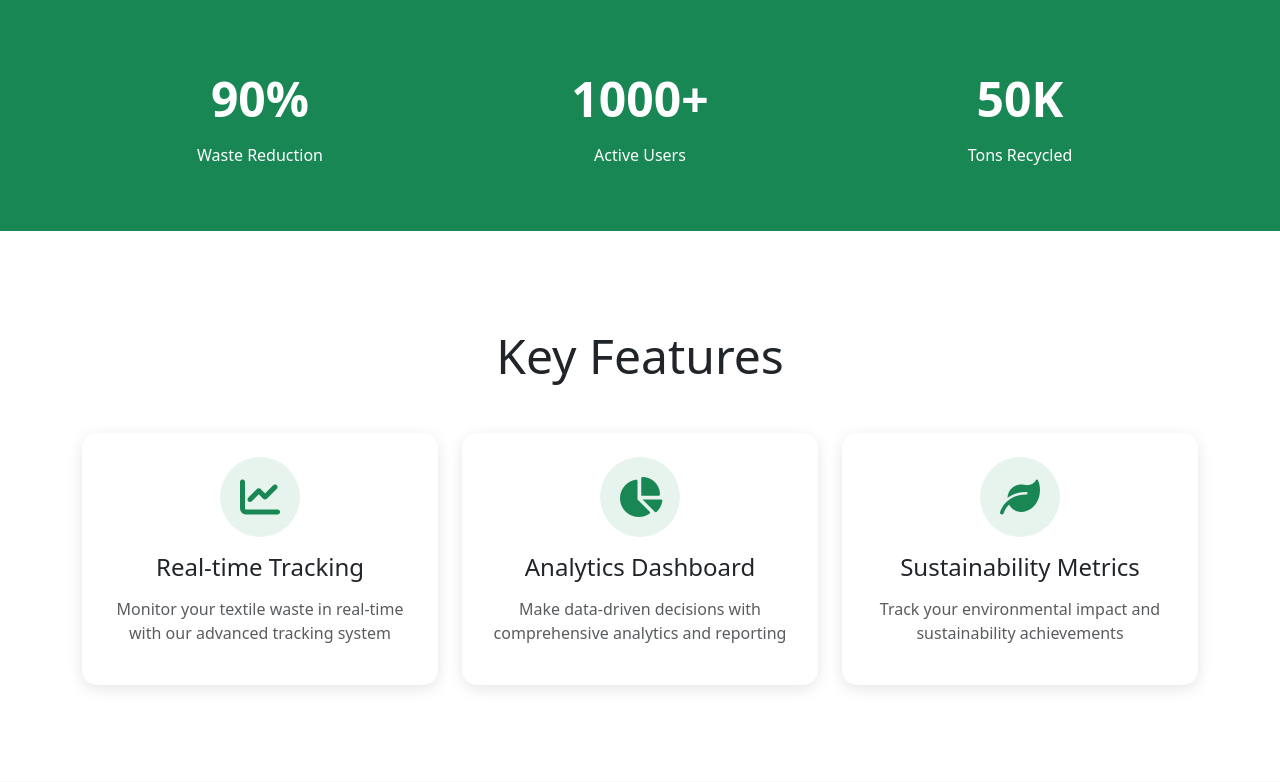
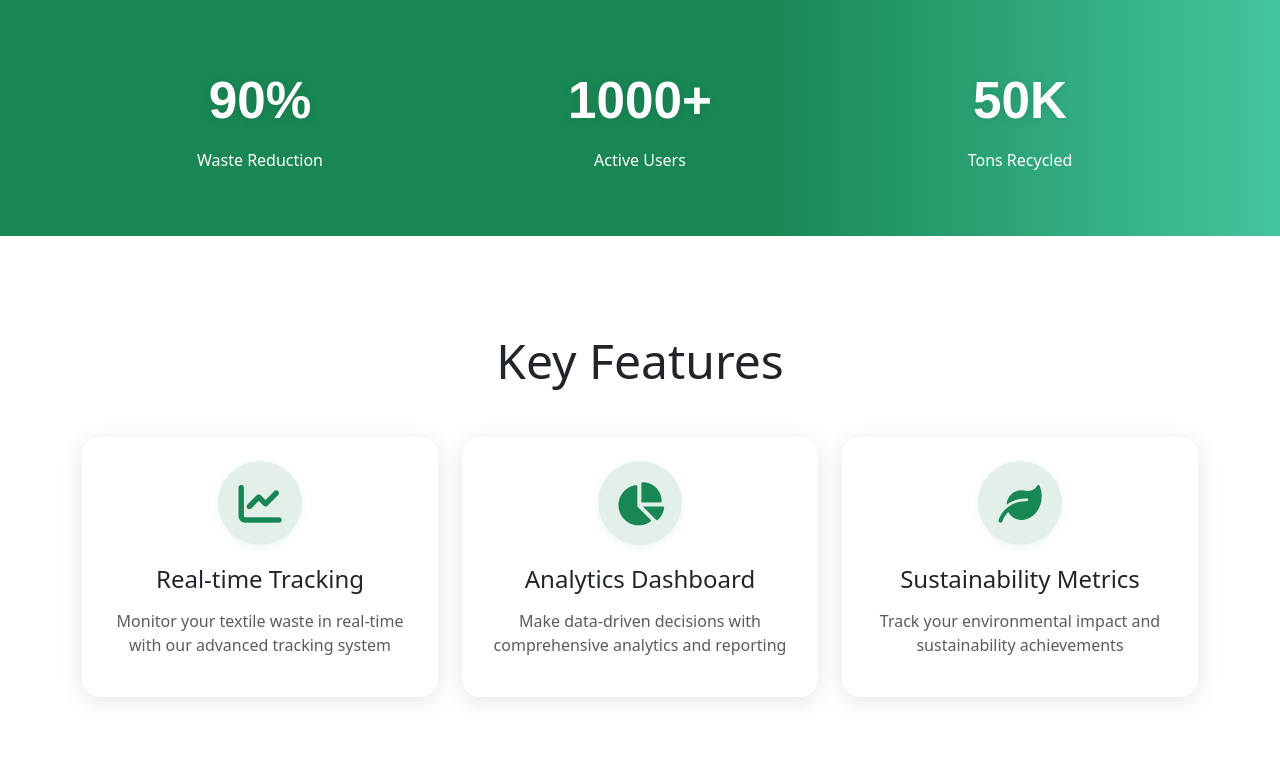
Before and after one commit to parvezdia/textile-waste-management, a Django app: page / in a window 1280 px wide. Shown: the part 881-1663 px from the top of the page. Run offline with Django 5.2, Linux system fonts and the light colour scheme; some libraries are stand-ins or nearby versions.

Commit message:
feat: Refactor landing page styles by moving CSS to external file for improved maintainability

```diff
--- /dev/null
+++ b/static/css/landing.css
@@ -0,0 +1,140 @@
+/* landing.css - Enhanced styles for landing page */
+.hero-section {
+    background: linear-gradient(rgba(0, 0, 0, 0.6), rgba(0, 0, 0, 0.7)), url('https://images.unsplash.com/photo-1581875403743-a3bf2cbed523?ixlib=rb-4.0.3');
+    background-size: cover;
+    background-position: center;
+    min-height: 100vh;
+    color: white;
+    position: relative;
+    display: flex;
+    align-items: center;
+    justify-content: center;
+    text-shadow: 0 2px 8px rgba(0,0,0,0.3);
+}
+.hero-section h1 {
+    font-family: 'Montserrat', sans-serif;
+    font-weight: 800;
+    letter-spacing: 2px;
+    font-size: 3rem;
+    margin-bottom: 1.5rem;
+    animation: fadeInDown 1s;
+}
+.hero-section p.lead {
+    font-size: 1.4rem;
+    margin-bottom: 2.5rem;
+    animation: fadeInUp 1.2s;
+}
+@keyframes fadeInDown {
+    from { opacity: 0; transform: translateY(-40px); }
+    to { opacity: 1; transform: translateY(0); }
+}
+@keyframes fadeInUp {
+    from { opacity: 0; transform: translateY(40px); }
+    to { opacity: 1; transform: translateY(0); }
+}
+.feature-card {
+    border: none;
+    transition: transform 0.3s cubic-bezier(.4,2,.6,1), box-shadow 0.3s;
+    border-radius: 18px;
+    overflow: hidden;
+    box-shadow: 0 4px 24px rgba(0,0,0,0.10);
+    background: #fff;
+}
+.feature-card:hover {
+    transform: translateY(-12px) scale(1.03);
+    box-shadow: 0 8px 32px rgba(25,135,84,0.15);
+}
+.feature-icon {
+    font-size: 2.7rem;
+    color: #198754;
+    background: rgba(25, 135, 84, 0.12);
+    width: 84px;
+    height: 84px;
+    border-radius: 50%;
+    display: flex;
+    align-items: center;
+    justify-content: center;
+    margin: 0 auto 1.2rem;
+    box-shadow: 0 2px 8px rgba(25,135,84,0.08);
+}
+.navbar {
+    background: rgba(33, 37, 41, 0.95) !important;
+    backdrop-filter: blur(10px);
+}
+.btn-success {
+    padding: 0.8rem 2.2rem;
+    border-radius: 30px;
+    text-transform: uppercase;
+    letter-spacing: 1.5px;
+    font-weight: 700;
+    box-shadow: 0 2px 8px rgba(25,135,84,0.10);
+    transition: background 0.2s, color 0.2s, box-shadow 0.2s;
+}
+.btn-success:hover, .btn-success:focus {
+    background: #157347;
+    color: #fff;
+    box-shadow: 0 4px 16px rgba(25,135,84,0.18);
+}
+.btn-outline-light {
+    border-width: 2px;
+    font-weight: 600;
+    letter-spacing: 1px;
+}
+.stats-section {
+    background: linear-gradient(90deg, #198754 60%, #43c59e 100%);
+    color: white;
+    padding: 4rem 0;
+}
+.stat-number {
+    font-size: 3.2rem;
+    font-weight: bold;
+    margin-bottom: 0.5rem;
+    font-family: 'Montserrat', sans-serif;
+    text-shadow: 0 2px 8px rgba(0,0,0,0.10);
+}
+.testimonial-card {
+    background: #fff;
+    border-radius: 15px;
+    padding: 2rem;
+    margin: 1rem;
+    box-shadow: 0 4px 15px rgba(0,0,0,0.1);
+}
+.scroll-down {
+    position: absolute;
+    bottom: 30px;
+    left: 50%;
+    transform: translateX(-50%);
+    animation: bounce 2s infinite;
+}
+@keyframes bounce {
+    0%, 20%, 50%, 80%, 100% {
+        transform: translateY(0);
+    }
+    40% {
+        transform: translateY(-30px);
+    }
+    60% {
+        transform: translateY(-15px);
+    }
+}
+footer.bg-dark {
+    background: linear-gradient(90deg, #232526 0%, #414345 100%);
+    color: #e0e0e0;
+}
+footer a.text-light:hover {
+    color: #43c59e !important;
+    text-decoration: none;
+}
+@media (max-width: 768px) {
+    .hero-section h1 {
+        font-size: 2.1rem;
+    }
+    .stat-number {
+        font-size: 2.1rem;
+    }
+    .feature-icon {
+        width: 60px;
+        height: 60px;
+        font-size: 1.7rem;
+    }
+}
--- a/templates/landing_page.html
+++ b/templates/landing_page.html
@@ -1,84 +1,7 @@
 {% extends 'base.html' %}
 
 {% block extra_css %}
-<style>
-    .hero-section {
-        background: linear-gradient(rgba(0, 0, 0, 0.6), rgba(0, 0, 0, 0.7)), url('https://images.unsplash.com/photo-1581875403743-a3bf2cbed523?ixlib=rb-4.0.3');
-        background-size: cover;
-        background-position: center;
-        min-height: 100vh;
-        color: white;
-        position: relative;
-    }
-    .feature-card {
-        border: none;
-        transition: transform 0.3s ease;
-        border-radius: 15px;
-        overflow: hidden;
-        box-shadow: 0 4px 15px rgba(0,0,0,0.1);
-    }
-    .feature-card:hover {
-        transform: translateY(-10px);
-    }
-    .feature-icon {
-        font-size: 2.5rem;
-        color: #198754;
-        background: rgba(25, 135, 84, 0.1);
-        width: 80px;
-        height: 80px;
-        border-radius: 50%;
-        display: flex;
-        align-items: center;
-        justify-content: center;
-        margin: 0 auto 1rem;
-    }
-    .navbar {
-        background: rgba(33, 37, 41, 0.95) !important;
-        backdrop-filter: blur(10px);
-    }
-    .btn-success {
-        padding: 0.8rem 2rem;
-        border-radius: 30px;
-        text-transform: uppercase;
-        letter-spacing: 1px;
-        font-weight: 600;
-    }
-    .stats-section {
-        background: #198754;
-        color: white;
-        padding: 4rem 0;
-    }
-    .stat-number {
-        font-size: 3rem;
-        font-weight: bold;
-        margin-bottom: 0.5rem;
-    }
-    .testimonial-card {
-        background: #fff;
-        border-radius: 15px;
-        padding: 2rem;
-        margin: 1rem;
-        box-shadow: 0 4px 15px rgba(0,0,0,0.1);
-    }
-    .scroll-down {
-        position: absolute;
-        bottom: 30px;
-        left: 50%;
-        transform: translateX(-50%);
-        animation: bounce 2s infinite;
-    }
-    @keyframes bounce {
-        0%, 20%, 50%, 80%, 100% {
-            transform: translateY(0);
-        }
-        40% {
-            transform: translateY(-30px);
-        }
-        60% {
-            transform: translateY(-15px);
-        }
-    }
-</style>
+<link rel="stylesheet" href="/static/css/landing.css">
 {% endblock %}
 
 {% block content %}
```
